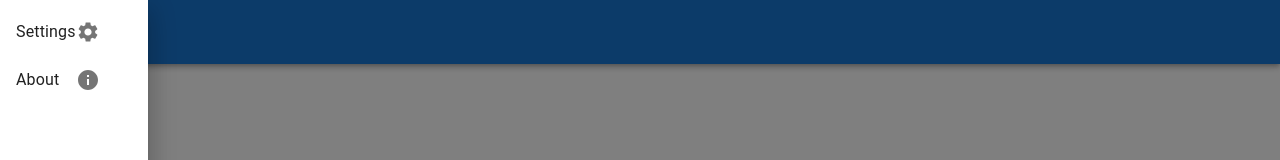
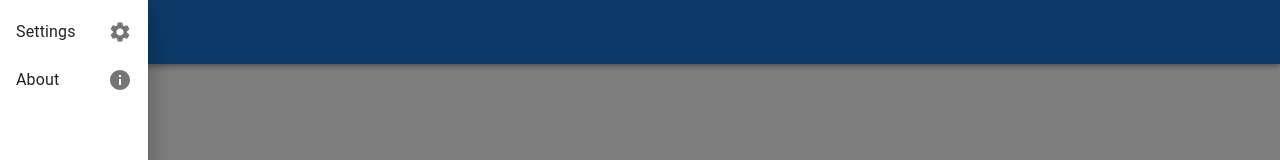
Before and after one commit to FranzMari/wishlist, a React (Create React App) app: page / in a window 1280 px wide. Both pictures are taken after a click on the button "menu". Shown: the top 160 px of the page. Built offline with nearby package versions, Linux system fonts and the light colour scheme.

Commit message:
elenco liste da configurazione

```diff
--- a/src/components/AppDrawer.js
+++ b/src/components/AppDrawer.js
@@ -19,14 +19,14 @@ export default function AppDrawer(props) {
       <List>
         <ListItem button key="Settings">
           <ListItemText primary="Settings" />
-          <ListItemIcon>
-            <SettingsIcon x={{ justifyContent: "end" }} />
+          <ListItemIcon sx={{ justifyContent: "end" }}>
+            <SettingsIcon />
           </ListItemIcon>
         </ListItem>
         <ListItem button key="About">
           <ListItemText primary="About" />
-          <ListItemIcon>
-            <InfoIcon sx={{ justifyContent: "end" }} />
+          <ListItemIcon sx={{ justifyContent: "end" }}>
+            <InfoIcon  />
           </ListItemIcon>
         </ListItem>
       </List>
--- a/src/components/Lists.js
+++ b/src/components/Lists.js
@@ -1,12 +1,11 @@
 import * as React from "react";
+import lists from '../lists.json'
+
 
 export default function Lists() {
   return (
     <ol>
-      <li>List 1</li>
-      <li>List 2</li>
-      <li>List 3</li>
-      <li>List 4</li>
+        { lists.Lists.map(list => <li key={lists.Lists.indexOf(list)}> {list.name} </li>)}
     </ol>
   );
 }
--- a/src/lists.json
+++ b/src/lists.json
@@ -1,6 +1,28 @@
 {
-    "Lists": {
-        "name": "List 1",
-        "content": [{}]
+    "Lists": [
+        {
+            "name": "List 1",
+            "content": [
+                {}
+            ]
+        },
+        {
+            "name": "List 2",
+            "content": [
+                {}
+            ]
+        },
+        {
+            "name": "List 3",
+            "content": [
+                {}
+            ]
+        },
+        {
+            "name": "List 4",
+            "content": [
+                {}
+            ]
         }
+    ]
 }
```
